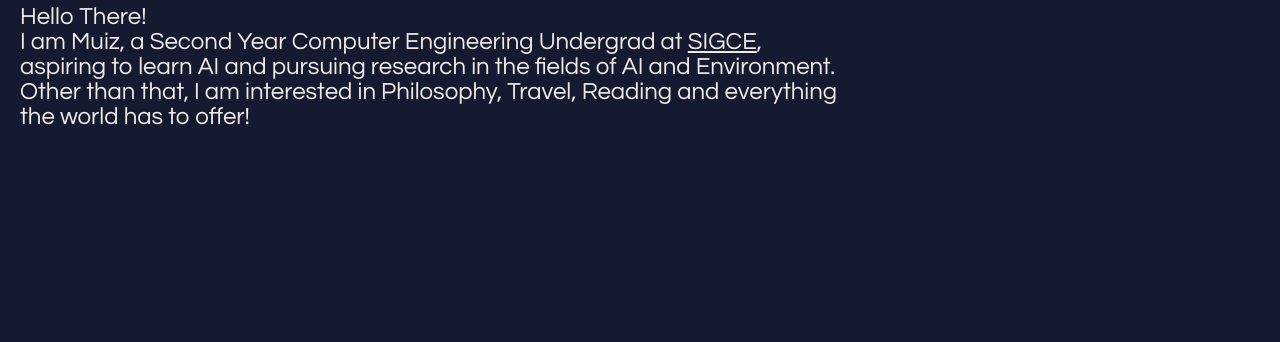
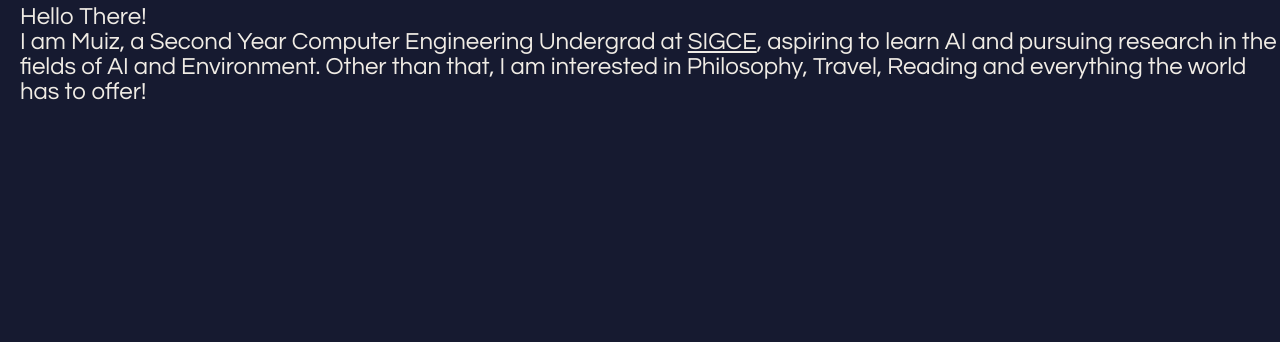
Before and after one commit to MuizZatam/muizzatam.github.io, a plain HTML site: page index.html in a window 1280 px wide. Shown: the part 458-800 px from the top of the page. Drawn offline with Linux system fonts and the light colour scheme.

Commit message:
Minor style changes

```diff
--- a/index.html
+++ b/index.html
@@ -27,9 +27,9 @@
         </p>
         <p class="content">
             Hello There!<br>
-            I am Muiz, a Second Year Computer Engineering Undergrad at <a href="http://sigce.edu.in/" target="_blank">SIGCE</a>,<br>
-            aspiring to learn AI and pursuing research in the fields of AI and Environment.<br>
-            Other than that, I am interested in Philosophy, Travel, Reading and everything<br>
+            I am Muiz, a Second Year Computer Engineering Undergrad at <a href="http://sigce.edu.in/" target="_blank">SIGCE</a>,
+            aspiring to learn AI and pursuing research in the fields of AI and Environment.
+            Other than that, I am interested in Philosophy, Travel, Reading and everything
             the world has to offer!
         </p>
 
--- a/style.css
+++ b/style.css
@@ -72,5 +72,4 @@ header{
 
     margin-top: 20px;
     font-size: 24px;
-    width: 93.5vw;
 }
```
